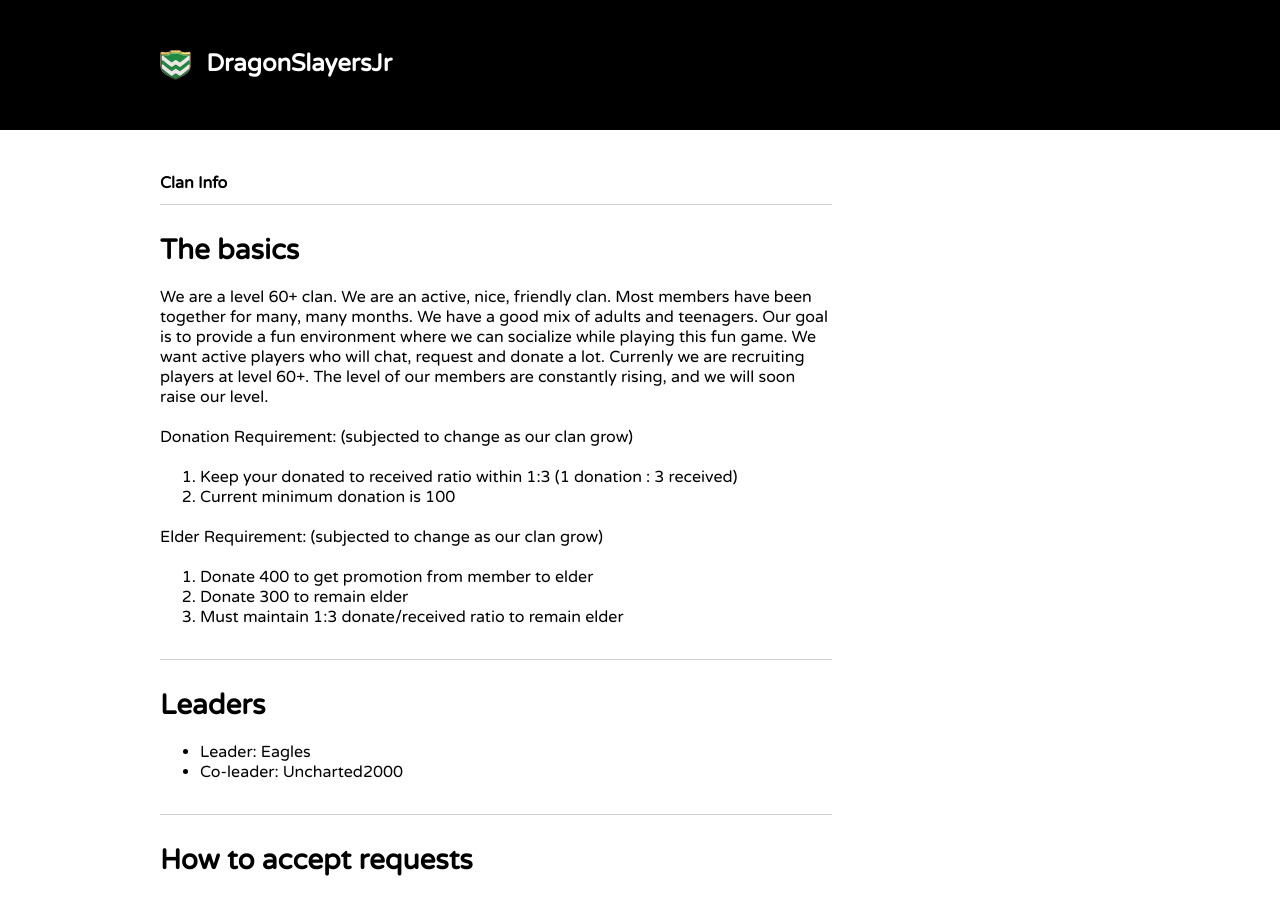
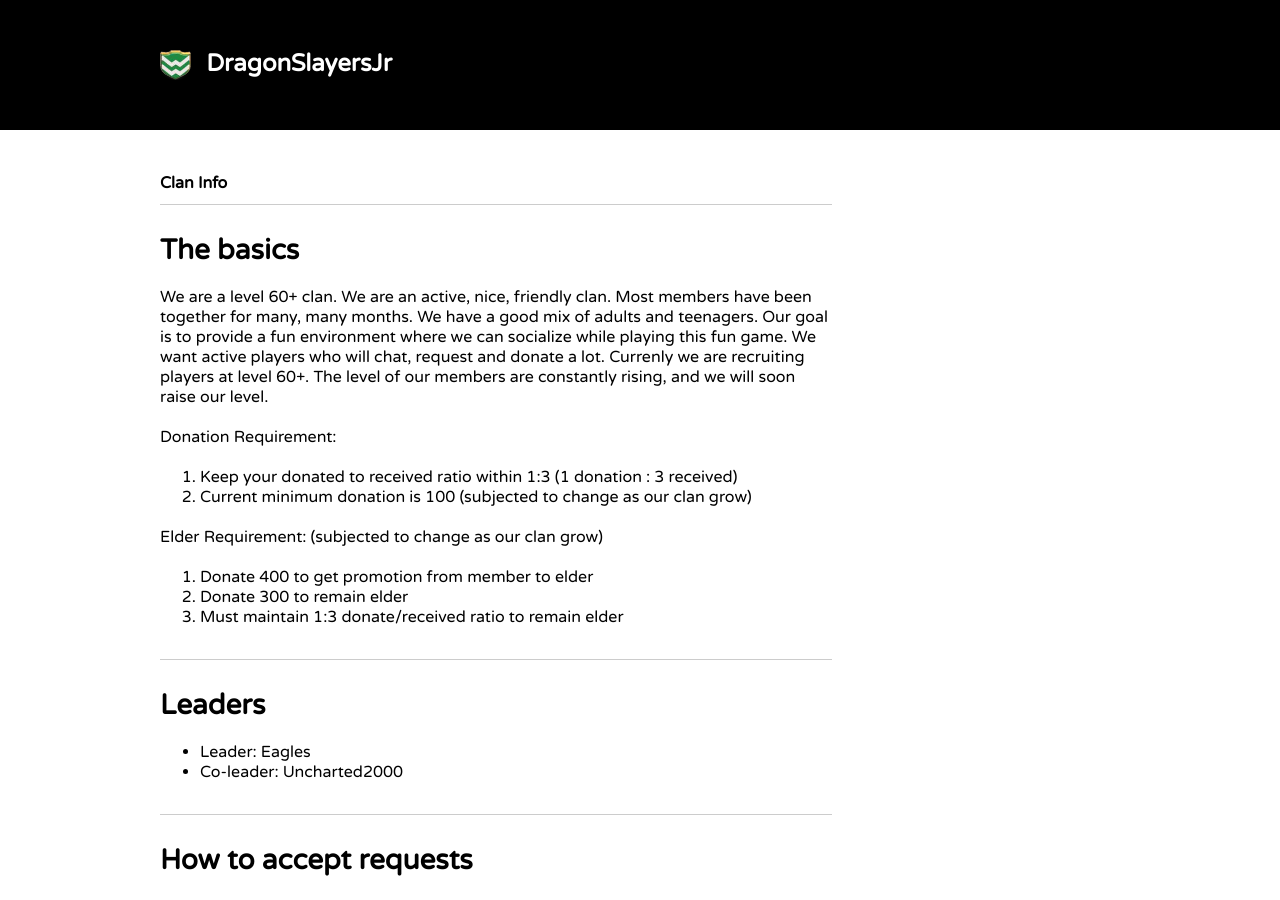
Before and after one commit to himedlooff/DragonSlayersJr, a Jekyll site: the page built from index.md, in a window 1280 px wide and 900 px high. Built offline with Jekyll 4.4.1, drawn with Linux system fonts in a browser that asks for light colours; Markdown is read by kramdown in place of the engine named in the settings.

```diff
--- a/index.md
+++ b/index.md
@@ -8,10 +8,10 @@ title: DragonSlayersJr
 
 We are a level 60+ clan. We are an active, nice, friendly clan.  Most members have been together for many, many months. We have a good mix of adults and teenagers. Our goal is to provide a fun environment where we can socialize while playing this fun game. We want active players who will chat, request and donate a lot. Currenly we are recruiting players at level 60+. The level of our members are constantly rising, and we will soon raise our level.
 
-Donation Requirement: (subjected to change as our clan grow)
+Donation Requirement:
 
 1. Keep your donated to received ratio within 1:3 (1 donation : 3 received)
-2. Current minimum donation is 100
+2. Current minimum donation is 100 (subjected to change as our clan grow)
 
 Elder Requirement:  (subjected to change as our clan grow)
 
```
